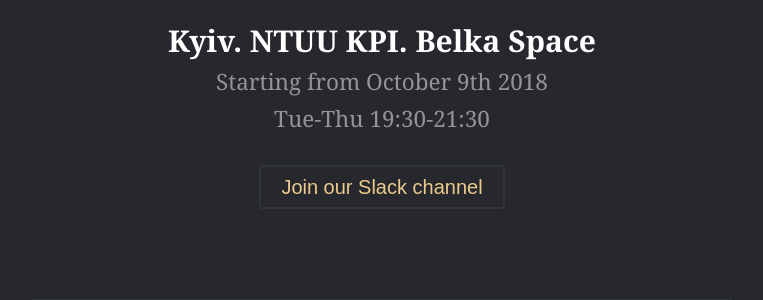
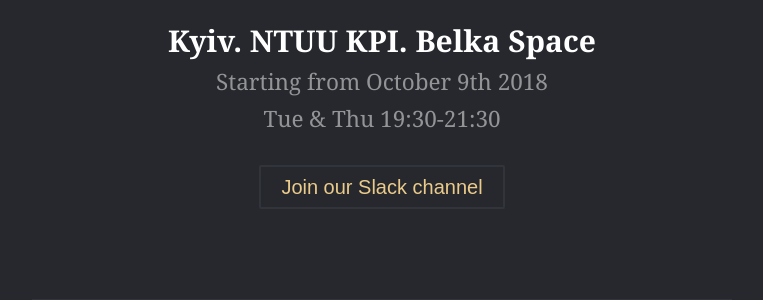
Before and after one commit to ira-dushar/algorithms, a Jekyll site: the page index.html, which Jekyll copies as it is, in a window 1280 px wide and 900 px high. Shown: the part 279-579 px from the top of the window, without its empty margins (258-1021 px from the left). Built offline with Jekyll 4.4.1, drawn with Linux system fonts in a browser that asks for light colours.

Commit message:
Update days schedule.

```diff
--- a/index.html
+++ b/index.html
@@ -48,7 +48,7 @@
           <br>
           <small> Starting from October 9th 2018</small>
           <br>
-          <small>Tue-Thu 19:30-21:30</small>
+          <small>Tue & Thu 19:30-21:30</small>
           <br>
         </h2>
 
```
